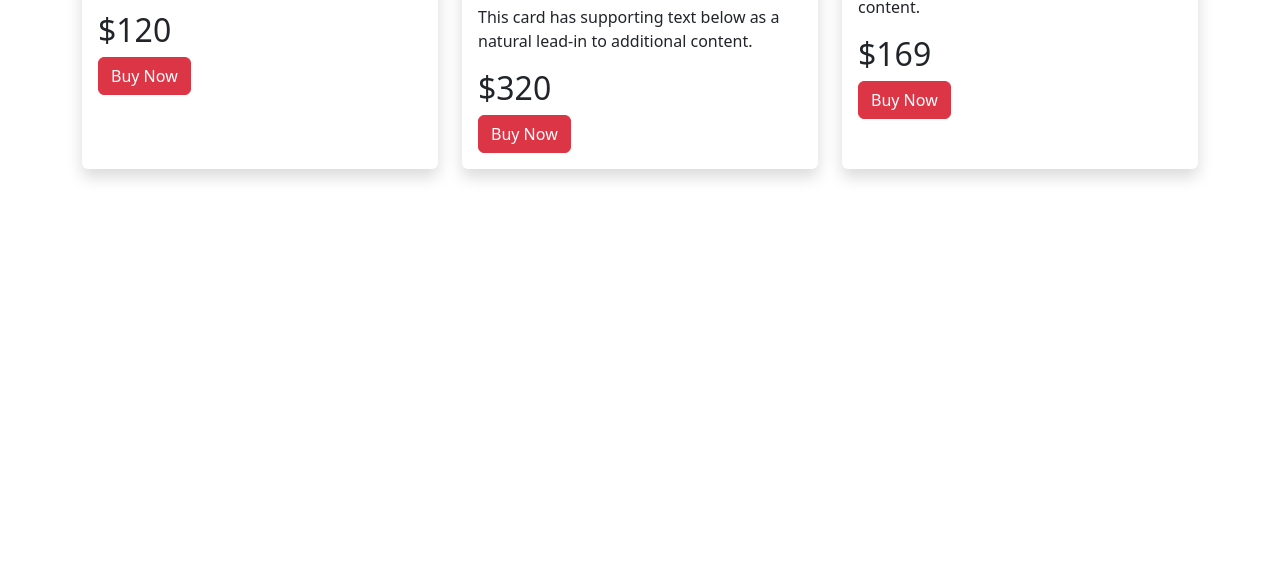
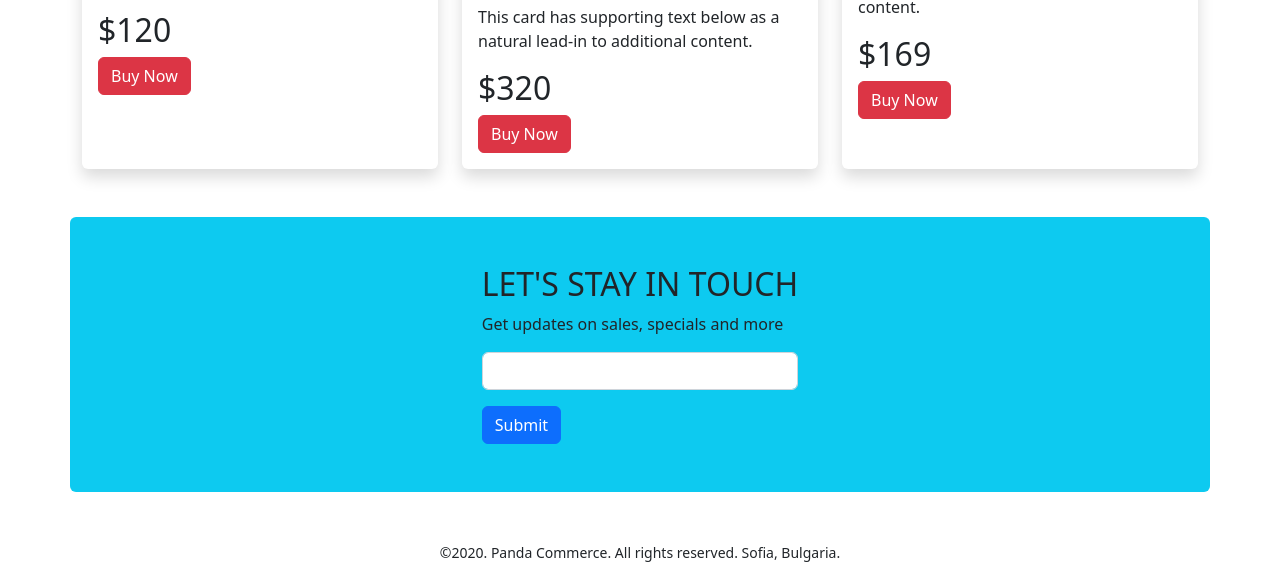
Before and after one commit to Muhammadabusaied/panda, a plain HTML site: page index.html in a window 1280 px wide. Shown: the part 1884-2448 px from the top of the page. Before the commit the page ends 2101 px from the top, so only its background shows below. Drawn offline with nearby package versions, Linux system fonts and the light colour scheme.

Commit message:
added subscribe and footer

```diff
--- a/index.html
+++ b/index.html
@@ -288,10 +288,44 @@
             end backpack
         ---------------- -->
 
+
+
+        <!-------------
+             start subscribe
+        ------------------->
+        <section class=" container d-flex justify-content-center align-items-center bg-info rounded my-5 py-5">
+            <div>
+                <h2>LET'S STAY IN TOUCH</h2>
+                <p>Get updates on sales, specials and more</p>
+                <form action="">
+                    <div class="mb-3">
+                        <input type="email" class="form-control" id="exampleInputEmail1" aria-describedby="emailHelp">
+                    </div>
+                </form>
+                <button type="submit" class="btn btn-primary">Submit</button>
+            </div>
+        </section>
+
+        <!-------------
+             end subscribe
+        ------------------->
+
     </main>
     <!----------------------
          end main
     ------------ -->
+
+
+
+    <!-------------
+             start footer
+        ---------------->
+    <footer class="text-center">
+        <small>©2020. Panda Commerce. All rights reserved. Sofia, Bulgaria.</small>
+    </footer>
+    <!-------------
+     end footer
+---------------->
 
 
 
```
